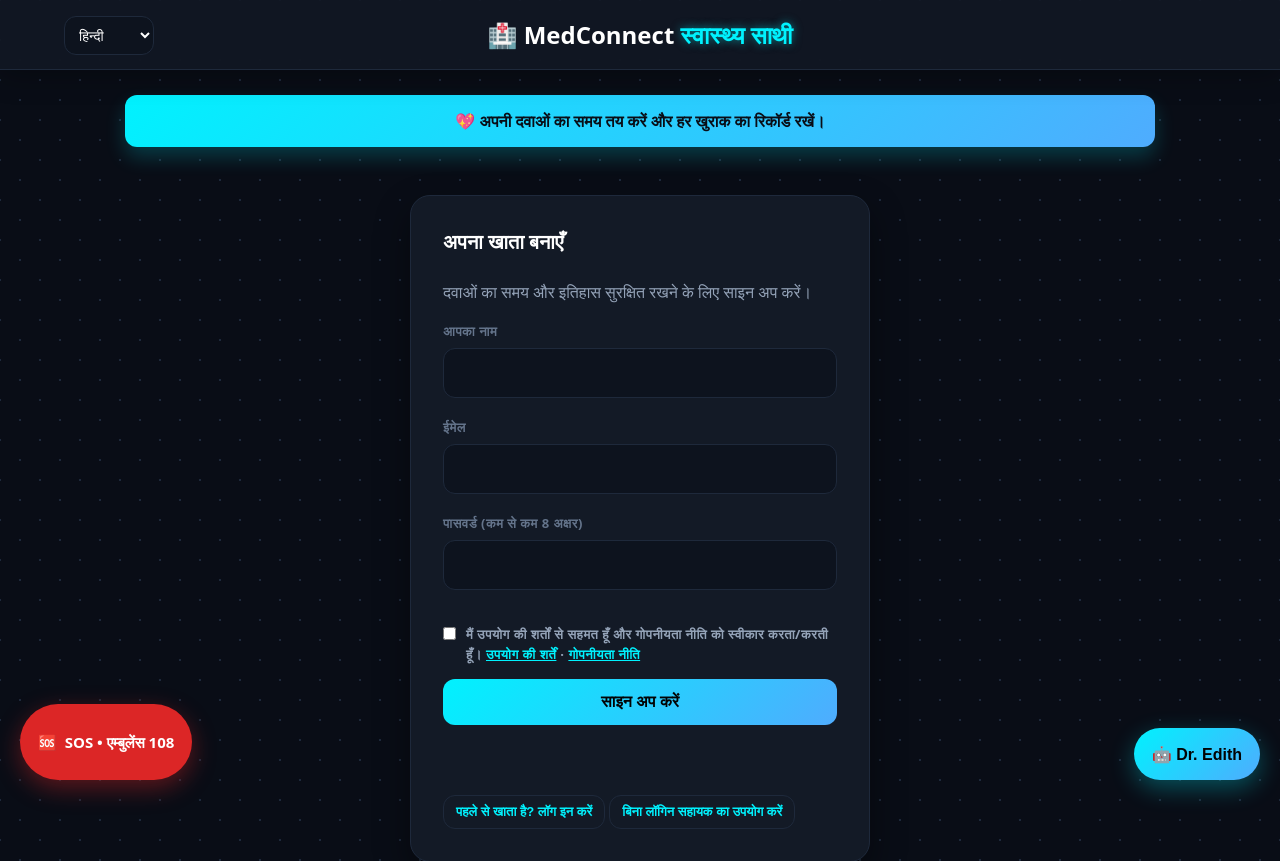
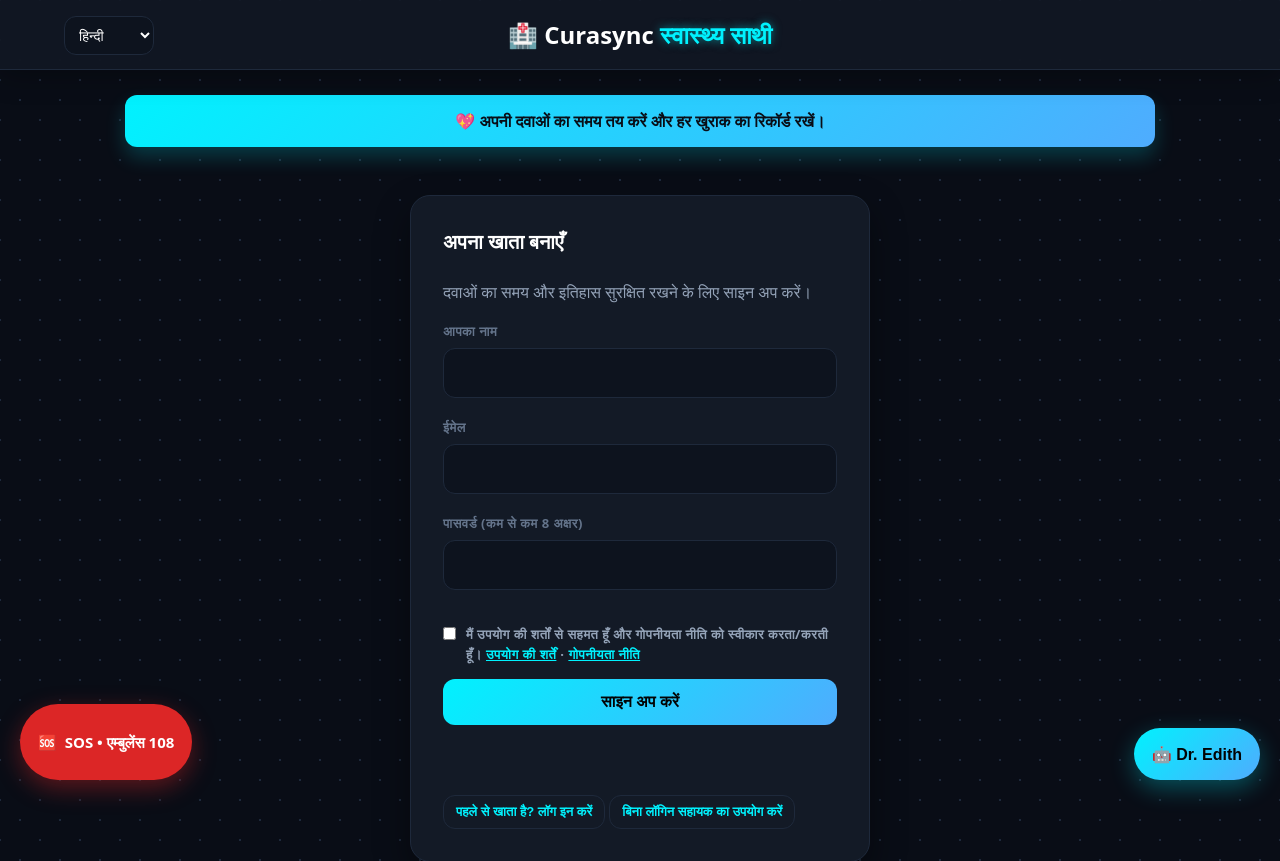
Before and after one commit to prashantsingh01777-boop/medconnect, a Flask app: page / in a window 1280 px wide. Shown: the top 861 px of the page. Run offline with Flask 3, Linux system fonts and the light colour scheme.

Commit message:
Rename app branding to Curasync
Co-authored-by: Copilot <223556219+Copilot@users.noreply.github.com>

```diff
--- a/1index.html
+++ b/1index.html
@@ -3,7 +3,7 @@
 <head>
     <meta charset="UTF-8">
     <meta name="viewport" content="width=device-width, initial-scale=1.0">
-    <title>MedConnect - Medicine Tracker</title>
+    <title>Curasync - Medicine Tracker</title>
     <style>
         :root {
             --bg: #090d16;
@@ -428,7 +428,7 @@
 <body>
 
     <div class="navbar">
-        <div class="brand">🏥 MedConnect <span data-i18n="brandSubtitle">Health Companion</span></div>
+        <div class="brand">🏥 Curasync <span data-i18n="brandSubtitle">Health Companion</span></div>
         <div class="language-switch">
             <label class="sr-only" for="assistant-language" data-i18n="interfaceLanguage">Interface language</label>
             <select id="assistant-language" aria-label="Interface language">
@@ -455,7 +455,7 @@
     <section class="auth-container" id="auth-container">
         <div class="card">
             <h1 class="card-title" id="auth-title">Apna account banayein</h1>
-            <p data-i18n="authIntro">MedConnect mein sign up karke apna medicine schedule aur history surakshit rakhein.</p>
+            <p data-i18n="authIntro">Curasync mein sign up karke apna medicine schedule aur history surakshit rakhein.</p>
             <form id="signup-form">
                 <label for="signup-name" data-i18n="name">Aapka naam</label>
                 <input id="signup-name" name="name" autocomplete="name" maxlength="100" required>
@@ -500,7 +500,7 @@
     </section>
 
     <section class="dashboard" id="dashboard" hidden>
-        <nav class="dashboard-nav" aria-label="MedConnect sections" data-i18n-aria-label="dashboardSections">
+        <nav class="dashboard-nav" aria-label="Curasync sections" data-i18n-aria-label="dashboardSections">
             <button type="button" aria-current="page" aria-controls="alarms-panel" onclick="showDashboardSection('alarms')" data-i18n="alarmsTab">⏰ Dawa ke alarms</button>
             <button type="button" aria-current="false" aria-controls="adherence-panel" onclick="showDashboardSection('adherence')" data-i18n="adherenceTab">📊 Medicine Report</button>
             <button type="button" aria-current="false" aria-controls="assistant-panel" onclick="showDashboardSection('assistant')" data-i18n="assistantTab">🤖 Dr. Edith</button>
@@ -552,7 +552,7 @@
                         <p class="caregiver-status empty-state" id="caregiver-action-status" role="status" aria-live="polite"></p>
                         <div class="caregiver-list" id="caregiver-list" aria-live="polite"></div>
                         <h3 class="card-title" data-i18n="customMessageTitle">✉️ Send a message</h3>
-                        <p class="empty-state" data-i18n="customMessageInfo">Send a message by Twilio SMS or configured Gmail. Only message people who agreed; carrier or provider charges may apply. Messages are not stored by MedConnect.</p>
+                        <p class="empty-state" data-i18n="customMessageInfo">Send a message by Twilio SMS or configured Gmail. Only message people who agreed; carrier or provider charges may apply. Messages are not stored by Curasync.</p>
                         <form class="caregiver-form" id="custom-message-form">
                             <div>
                                 <label for="message-channel" data-i18n="messageChannel">Delivery method</label>
@@ -668,7 +668,7 @@
             </section>
 
             <div class="footer-text">
-                <span data-i18n="footerNotice">MedConnect sirf tracking aur general health information ke liye hai; dawa doctor ke nirdesh ke mutabik lein.</span>
+                <span data-i18n="footerNotice">Curasync sirf tracking aur general health information ke liye hai; dawa doctor ke nirdesh ke mutabik lein.</span>
                 <div class="developer-tag" data-i18n="developer">🚀 निर्माता: प्रशांत सिंह</div>
                 <div class="developer-tag" data-i18n="coFounder">🤝 सह-संस्थापक: यश भारद्वाज</div>
                 <div class="legal-links">
@@ -718,7 +718,7 @@
                 resetConfirmTitle: 'Verify OTP and change password',
                 authSwitchSignup: 'Already have an account? Log in',
                 authSwitchLogin: 'New here? Sign up',
-                dashboardSections: 'MedConnect sections',
+                dashboardSections: 'Curasync sections',
                 alarmsTab: '⏰ Medicine alarms',
                 adherenceTab: '📊 Medicine Report',
                 assistantTab: '🤖 Dr. Edith',
@@ -765,7 +765,7 @@
                 caregiverLoadFailed: 'Could not load caregiver contacts: {error}',
                 caregiverRow: '{name} • {phone}',
                 customMessageTitle: '✉️ Send a message',
-                customMessageInfo: 'Send a message by Twilio SMS or configured Gmail. Only message people who agreed; carrier or provider charges may apply. Messages are not stored by MedConnect.',
+                customMessageInfo: 'Send a message by Twilio SMS or configured Gmail. Only message people who agreed; carrier or provider charges may apply. Messages are not stored by Curasync.',
                 messageChannel: 'Delivery method',
                 messageSms: 'SMS via Twilio',
                 messageEmail: 'Email via Gmail',
@@ -821,7 +821,7 @@
                 healthTips: 'View health tips',
                 healthInformation: 'General health information:',
                 questionPrompt: 'Type your question and select View health tips. Your answer will appear here.',
-                footerNotice: 'MedConnect is for tracking and general health information only. Take medicines as directed by your doctor.',
+                footerNotice: 'Curasync is for tracking and general health information only. Take medicines as directed by your doctor.',
                 developer: '🚀 Developed by Prashant Singh',
                 coFounder: '🤝 Co-founder: Yash Bhardwaj',
                 welcomeUser: 'Hello, {name}',
@@ -855,9 +855,9 @@
                 removeFailed: '❌ Could not remove medicine: {error}',
                 logoutFailed: '❌ Could not log out: {error}',
                 missedCheckFailed: '❌ Could not check missed dose: {error}',
-                missedNotificationTitle: 'MedConnect: missed dose reminder',
-                reminderNotificationTitle: 'MedConnect medicine reminder',
-                followUpNotificationTitle: 'MedConnect: dose reminder',
+                missedNotificationTitle: 'Curasync: missed dose reminder',
+                reminderNotificationTitle: 'Curasync medicine reminder',
+                followUpNotificationTitle: 'Curasync: dose reminder',
                 missedNotification: '"{name}" is not marked as taken yet. If you have taken it, mark it as taken in the app.',
                 reminderNotification: 'It is time to take {name}.',
                 followUpNotification: '"{name}" is still not marked as taken. Please check and update your dose.',
@@ -934,7 +934,7 @@
                 resetConfirmTitle: 'OTP सत्यापित करके पासवर्ड बदलें',
                 authSwitchSignup: 'पहले से खाता है? लॉग इन करें',
                 authSwitchLogin: 'नए हैं? साइन अप करें',
-                dashboardSections: 'MedConnect अनुभाग',
+                dashboardSections: 'Curasync अनुभाग',
                 alarmsTab: '⏰ दवाओं के अलार्म',
                 adherenceTab: '📊 दवा रिपोर्ट',
                 assistantTab: '🤖 Dr. Edith',
@@ -981,7 +981,7 @@
                 caregiverLoadFailed: 'Caregiver के नंबर लोड नहीं हुए: {error}',
                 caregiverRow: '{name} • {phone}',
                 customMessageTitle: '✉️ संदेश भेजें',
-                customMessageInfo: 'Twilio SMS या configured Gmail से संदेश भेजें। केवल सहमति देने वाले व्यक्ति को संदेश भेजें; carrier/provider शुल्क लग सकता है। MedConnect संदेश सहेजता नहीं है।',
+                customMessageInfo: 'Twilio SMS या configured Gmail से संदेश भेजें। केवल सहमति देने वाले व्यक्ति को संदेश भेजें; carrier/provider शुल्क लग सकता है। Curasync संदेश सहेजता नहीं है।',
                 messageChannel: 'भेजने का माध्यम',
                 messageSms: 'Twilio से SMS',
                 messageEmail: 'Gmail से ईमेल',
@@ -1037,7 +1037,7 @@
                 healthTips: 'स्वास्थ्य सुझाव देखें',
                 healthInformation: 'सामान्य स्वास्थ्य जानकारी:',
                 questionPrompt: 'अपना सवाल लिखें और स्वास्थ्य सुझाव देखें पर क्लिक करें। जवाब यहाँ दिखेगा।',
-                footerNotice: 'MedConnect केवल रिकॉर्ड और सामान्य स्वास्थ्य जानकारी के लिए है। दवा डॉक्टर के निर्देशानुसार लें।',
+                footerNotice: 'Curasync केवल रिकॉर्ड और सामान्य स्वास्थ्य जानकारी के लिए है। दवा डॉक्टर के निर्देशानुसार लें।',
                 developer: '🚀 निर्माता: प्रशांत सिंह',
                 coFounder: '🤝 सह-संस्थापक: यश भारद्वाज',
                 welcomeUser: 'नमस्ते, {name}',
@@ -1071,9 +1071,9 @@
                 removeFailed: '❌ दवा हटाई नहीं जा सकी: {error}',
                 logoutFailed: '❌ लॉग आउट नहीं हो सका: {error}',
                 missedCheckFailed: '❌ छूटी खुराक जाँची नहीं जा सकी: {error}',
-                missedNotificationTitle: 'MedConnect: छूटी खुराक का रिमाइंडर',
-                reminderNotificationTitle: 'MedConnect दवा रिमाइंडर',
-                followUpNotificationTitle: 'MedConnect: खुराक रिमाइंडर',
+                missedNotificationTitle: 'Curasync: छूटी खुराक का रिमाइंडर',
+                reminderNotificationTitle: 'Curasync दवा रिमाइंडर',
+                followUpNotificationTitle: 'Curasync: खुराक रिमाइंडर',
                 missedNotification: '"{name}" को अभी तक ली हुई नहीं बताया गया। यदि ले चुके हैं, तो ऐप में "ले ली" बताएँ।',
                 reminderNotification: '"{name}" लेने का समय हो गया है।',
                 followUpNotification: '"{name}" को अभी तक लिया हुआ नहीं बताया गया है। कृपया जाँचकर खुराक का रिकॉर्ड अपडेट करें।',
@@ -1293,8 +1293,8 @@
             const language = languageSelect.value === 'en' ? 'en' : 'hi';
             document.documentElement.lang = language;
             document.title = language === 'en'
-                ? 'MedConnect - Medicine Tracker'
-                : 'MedConnect - दवा ट्रैकर';
+                ? 'Curasync - Medicine Tracker'
+                : 'Curasync - दवा ट्रैकर';
 
             document.querySelectorAll('[data-i18n]').forEach((element) => {
                 element.textContent = t(element.dataset.i18n);
--- a/app.py
+++ b/app.py
@@ -459,8 +459,8 @@ def otp_digest(otp):
 def send_password_reset_email(email, otp):
     send_gmail_message(
         email,
-        'MedConnect password reset OTP',
-        f'MedConnect password reset OTP: {otp}\n\n'
+        'Curasync password reset OTP',
+        f'Curasync password reset OTP: {otp}\n\n'
         'Yeh code 10 minute mein expire ho jayega. Is code ko kisi ke saath share na karein.',
     )
 
@@ -1063,7 +1063,7 @@ def medication_adherence_pdf():
     pdf_buffer = io.BytesIO()
     page_width, page_height = A4
     document = canvas.Canvas(pdf_buffer, pagesize=A4)
-    document.setTitle('MedConnect medicine report')
+    document.setTitle('Curasync medicine report')
     document.setFillColor(colors.HexColor('#0f172a'))
     document.rect(0, page_height - 112, page_width, 112, stroke=0, fill=1)
     document.setFillColor(colors.white)
@@ -1141,7 +1141,7 @@ def medication_adherence_pdf():
         mimetype='application/pdf',
         as_attachment=True,
         download_name=(
-            f"medconnect-medicine-report-{report['start_date']}-{report['end_date']}.pdf"
+            f"curasync-medicine-report-{report['start_date']}-{report['end_date']}.pdf"
         ),
         max_age=0,
     )
@@ -1201,7 +1201,7 @@ def send_twilio_caregiver_alert(phone_e164, channel, user_name, schedule_time):
     ].strip()
     recipient = phone_e164 if channel == 'sms' else f'whatsapp:{phone_e164}'
     message = (
-        f'MedConnect: {user_name} ki dawa ki {schedule_time} baje wali dose ko '
+        f'Curasync: {user_name} ki dawa ki {schedule_time} baje wali dose ko '
         f'{CAREGIVER_ALERT_DELAY_MINUTES} minute baad bhi app mein li hui mark nahi kiya gaya. '
         'Kripya unse sampark karke pushti karein. Yeh emergency monitoring nahi hai.'
     )
@@ -1656,7 +1656,7 @@ def send_custom_message():
         if channel == 'sms':
             send_custom_twilio_sms(recipient, body)
         else:
-            send_gmail_message(recipient, 'A message from MedConnect', body)
+            send_gmail_message(recipient, 'A message from Curasync', body)
     except urllib.error.HTTPError as error:
         logger.error(
             'Custom message delivery failed (channel=%s, HTTP status=%s)',
@@ -1749,7 +1749,7 @@ def ask_ai():
             'कमी, बहुत तेज़ या लगातार बुखार, या हालत बिगड़ने पर तुरंत चिकित्सा सहायता लें।'
         )
         answer = '\n\n'.join(answers) + safety_note
-    heading = '🏥 MedConnect Health Information\n\n' if language == 'en' else '🏥 MedConnect स्वास्थ्य जानकारी\n\n'
+    heading = '🏥 Curasync Health Information\n\n' if language == 'en' else '🏥 Curasync स्वास्थ्य जानकारी\n\n'
     return jsonify({'answer': heading + answer})
 
 
```
Also changed, not shown: templates/privacy.html (+11 -11 lines), templates/terms.html (+5 -5 lines), test_app.py (+4 -4 lines), README.md.
